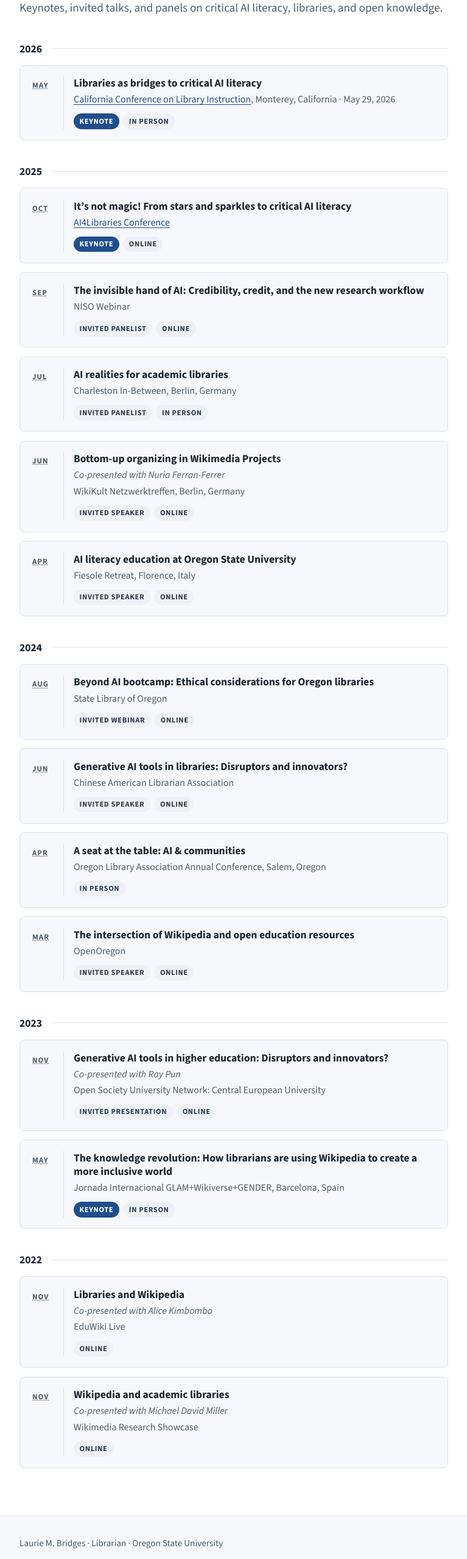
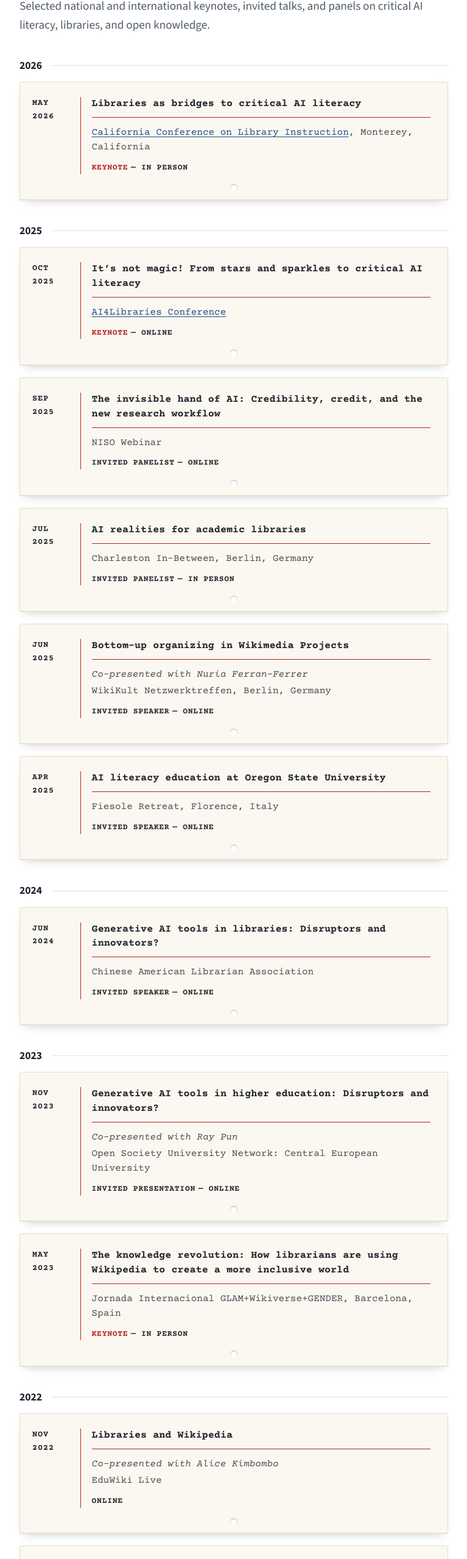
Before and after one commit to ELEMBridges/ELEMBridges.github.io, a plain HTML site: page presentations.html in a window 1280 px wide. Shown: the part 177-2734 px from the top of the page at 61% size, without its empty margins (256-1023 px from the left). Drawn offline with nearby package versions, Linux system fonts and the light colour scheme.

Commit message:
Card catalog design

```diff
--- a/presentations.html
+++ b/presentations.html
@@ -10,7 +10,7 @@
   <meta property="og:type" content="website">
   <link rel="preconnect" href="https://fonts.googleapis.com">
   <link rel="preconnect" href="https://fonts.gstatic.com" crossorigin>
-  <link rel="stylesheet" href="https://fonts.googleapis.com/css2?family=Source+Sans+3:ital,wght@0,400;0,600;0,700;1,400&family=Source+Serif+4:wght@600&display=swap">
+  <link rel="stylesheet" href="https://fonts.googleapis.com/css2?family=Source+Sans+3:ital,wght@0,400;0,600;0,700;1,400&family=Courier+Prime:ital,wght@0,400;0,700;1,400&display=swap">
   <link rel="stylesheet" href="style.css">
 </head>
 <body>
@@ -31,135 +31,111 @@
   <main id="main">
     <div class="wrap">
       <h1>Presentations</h1>
-      <p class="lede">Keynotes, invited talks, and panels on critical AI literacy, libraries, and open knowledge.</p>
+      <p class="lede">Selected national and international keynotes, invited talks, and panels on critical AI literacy, libraries, and open knowledge.</p>
       <h2 class="year">2026</h2>
-      <ul class="talks">
-        <li class="talk">
-          <div class="talk-month"><abbr title="May">May</abbr></div>
-          <div>
-            <h3>Libraries as bridges to critical AI literacy</h3>
-            <p><a href="https://www.cclibinstruction.org/2026-keynote-speaker/">California Conference on Library Instruction</a>, Monterey, California · May 29, 2026</p>
-            <ul class="tags" aria-label="Format"><li class="keynote">Keynote</li><li>In person</li></ul>
+      <ul class="cards">
+        <li class="card">
+          <div class="card-call"><abbr title="May">May</abbr> <br>2026</div>
+          <div class="card-body">
+            <h3 class="card-head">Libraries as bridges to critical AI literacy</h3>
+            <p><a href="https://www.cclibinstruction.org/2026-keynote-speaker/">California Conference on Library Instruction</a>, Monterey, California</p>
+            <ul class="card-tags" aria-label="Format"><li class="keynote">Keynote</li><li>In person</li></ul>
           </div>
         </li>
       </ul>
       <h2 class="year">2025</h2>
-      <ul class="talks">
-        <li class="talk">
-          <div class="talk-month"><abbr title="October">Oct</abbr></div>
-          <div>
-            <h3>It’s not magic! From stars and sparkles to critical AI literacy</h3>
+      <ul class="cards">
+        <li class="card">
+          <div class="card-call"><abbr title="October">Oct</abbr> <br>2025</div>
+          <div class="card-body">
+            <h3 class="card-head">It’s not magic! From stars and sparkles to critical AI literacy</h3>
             <p><a href="https://www.ai4libraries.org/2025speakers">AI4Libraries Conference</a></p>
-            <ul class="tags" aria-label="Format"><li class="keynote">Keynote</li><li>Online</li></ul>
+            <ul class="card-tags" aria-label="Format"><li class="keynote">Keynote</li><li>Online</li></ul>
           </div>
         </li>
-        <li class="talk">
-          <div class="talk-month"><abbr title="September">Sep</abbr></div>
-          <div>
-            <h3>The invisible hand of AI: Credibility, credit, and the new research workflow</h3>
+        <li class="card">
+          <div class="card-call"><abbr title="September">Sep</abbr> <br>2025</div>
+          <div class="card-body">
+            <h3 class="card-head">The invisible hand of AI: Credibility, credit, and the new research workflow</h3>
             <p>NISO Webinar</p>
-            <ul class="tags" aria-label="Format"><li>Invited panelist</li><li>Online</li></ul>
+            <ul class="card-tags" aria-label="Format"><li>Invited panelist</li><li>Online</li></ul>
           </div>
         </li>
-        <li class="talk">
-          <div class="talk-month"><abbr title="July">Jul</abbr></div>
-          <div>
-            <h3>AI realities for academic libraries</h3>
+        <li class="card">
+          <div class="card-call"><abbr title="July">Jul</abbr> <br>2025</div>
+          <div class="card-body">
+            <h3 class="card-head">AI realities for academic libraries</h3>
             <p>Charleston In-Between, Berlin, Germany</p>
-            <ul class="tags" aria-label="Format"><li>Invited panelist</li><li>In person</li></ul>
+            <ul class="card-tags" aria-label="Format"><li>Invited panelist</li><li>In person</li></ul>
           </div>
         </li>
-        <li class="talk">
-          <div class="talk-month"><abbr title="June">Jun</abbr></div>
-          <div>
-            <h3>Bottom-up organizing in Wikimedia Projects</h3>
+        <li class="card">
+          <div class="card-call"><abbr title="June">Jun</abbr> <br>2025</div>
+          <div class="card-body">
+            <h3 class="card-head">Bottom-up organizing in Wikimedia Projects</h3>
             <p class="with">Co-presented with Nuria Ferran-Ferrer</p>
             <p>WikiKult Netzwerktreffen, Berlin, Germany</p>
-            <ul class="tags" aria-label="Format"><li>Invited speaker</li><li>Online</li></ul>
+            <ul class="card-tags" aria-label="Format"><li>Invited speaker</li><li>Online</li></ul>
           </div>
         </li>
-        <li class="talk">
-          <div class="talk-month"><abbr title="April">Apr</abbr></div>
-          <div>
-            <h3>AI literacy education at Oregon State University</h3>
+        <li class="card">
+          <div class="card-call"><abbr title="April">Apr</abbr> <br>2025</div>
+          <div class="card-body">
+            <h3 class="card-head">AI literacy education at Oregon State University</h3>
             <p>Fiesole Retreat, Florence, Italy</p>
-            <ul class="tags" aria-label="Format"><li>Invited speaker</li><li>Online</li></ul>
+            <ul class="card-tags" aria-label="Format"><li>Invited speaker</li><li>Online</li></ul>
           </div>
         </li>
       </ul>
       <h2 class="year">2024</h2>
-      <ul class="talks">
-        <li class="talk">
-          <div class="talk-month"><abbr title="August">Aug</abbr></div>
-          <div>
-            <h3>Beyond AI bootcamp: Ethical considerations for Oregon libraries</h3>
-            <p>State Library of Oregon</p>
-            <ul class="tags" aria-label="Format"><li>Invited webinar</li><li>Online</li></ul>
-          </div>
-        </li>
-        <li class="talk">
-          <div class="talk-month"><abbr title="June">Jun</abbr></div>
-          <div>
-            <h3>Generative AI tools in libraries: Disruptors and innovators?</h3>
+      <ul class="cards">
+        <li class="card">
+          <div class="card-call"><abbr title="June">Jun</abbr> <br>2024</div>
+          <div class="card-body">
+            <h3 class="card-head">Generative AI tools in libraries: Disruptors and innovators?</h3>
             <p>Chinese American Librarian Association</p>
-            <ul class="tags" aria-label="Format"><li>Invited speaker</li><li>Online</li></ul>
-          </div>
-        </li>
-        <li class="talk">
-          <div class="talk-month"><abbr title="April">Apr</abbr></div>
-          <div>
-            <h3>A seat at the table: AI &amp; communities</h3>
-            <p>Oregon Library Association Annual Conference, Salem, Oregon</p>
-            <ul class="tags" aria-label="Format"><li>In person</li></ul>
-          </div>
-        </li>
-        <li class="talk">
-          <div class="talk-month"><abbr title="March">Mar</abbr></div>
-          <div>
-            <h3>The intersection of Wikipedia and open education resources</h3>
-            <p>OpenOregon</p>
-            <ul class="tags" aria-label="Format"><li>Invited speaker</li><li>Online</li></ul>
+            <ul class="card-tags" aria-label="Format"><li>Invited speaker</li><li>Online</li></ul>
           </div>
         </li>
       </ul>
       <h2 class="year">2023</h2>
-      <ul class="talks">
-        <li class="talk">
-          <div class="talk-month"><abbr title="November">Nov</abbr></div>
-          <div>
-            <h3>Generative AI tools in higher education: Disruptors and innovators?</h3>
+      <ul class="cards">
+        <li class="card">
+          <div class="card-call"><abbr title="November">Nov</abbr> <br>2023</div>
+          <div class="card-body">
+            <h3 class="card-head">Generative AI tools in higher education: Disruptors and innovators?</h3>
             <p class="with">Co-presented with Ray Pun</p>
             <p>Open Society University Network: Central European University</p>
-            <ul class="tags" aria-label="Format"><li>Invited presentation</li><li>Online</li></ul>
+            <ul class="card-tags" aria-label="Format"><li>Invited presentation</li><li>Online</li></ul>
           </div>
         </li>
-        <li class="talk">
-          <div class="talk-month"><abbr title="May">May</abbr></div>
-          <div>
-            <h3>The knowledge revolution: How librarians are using Wikipedia to create a more inclusive world</h3>
+        <li class="card">
+          <div class="card-call"><abbr title="May">May</abbr> <br>2023</div>
+          <div class="card-body">
+            <h3 class="card-head">The knowledge revolution: How librarians are using Wikipedia to create a more inclusive world</h3>
             <p>Jornada Internacional GLAM+Wikiverse+GENDER, Barcelona, Spain</p>
-            <ul class="tags" aria-label="Format"><li class="keynote">Keynote</li><li>In person</li></ul>
+            <ul class="card-tags" aria-label="Format"><li class="keynote">Keynote</li><li>In person</li></ul>
           </div>
         </li>
       </ul>
       <h2 class="year">2022</h2>
-      <ul class="talks">
-        <li class="talk">
-          <div class="talk-month"><abbr title="November">Nov</abbr></div>
-          <div>
-            <h3>Libraries and Wikipedia</h3>
+      <ul class="cards">
+        <li class="card">
+          <div class="card-call"><abbr title="November">Nov</abbr> <br>2022</div>
+          <div class="card-body">
+            <h3 class="card-head">Libraries and Wikipedia</h3>
             <p class="with">Co-presented with Alice Kimbombo</p>
             <p>EduWiki Live</p>
-            <ul class="tags" aria-label="Format"><li>Online</li></ul>
+            <ul class="card-tags" aria-label="Format"><li>Online</li></ul>
           </div>
         </li>
-        <li class="talk">
-          <div class="talk-month"><abbr title="November">Nov</abbr></div>
-          <div>
-            <h3>Wikipedia and academic libraries</h3>
+        <li class="card">
+          <div class="card-call"><abbr title="November">Nov</abbr> <br>2022</div>
+          <div class="card-body">
+            <h3 class="card-head">Wikipedia and academic libraries</h3>
             <p class="with">Co-presented with Michael David Miller</p>
             <p>Wikimedia Research Showcase</p>
-            <ul class="tags" aria-label="Format"><li>Online</li></ul>
+            <ul class="card-tags" aria-label="Format"><li>Online</li></ul>
           </div>
         </li>
       </ul>
--- a/style.css
+++ b/style.css
@@ -15,7 +15,6 @@
   --keynote-ink: #ffffff;
   --focus: #c2410c;
   --max: 46rem;
-  --serif: "Source Serif 4", Georgia, "Times New Roman", serif;
   --sans: "Source Sans 3", -apple-system, "Segoe UI", Roboto, Arial, sans-serif;
 }
 
@@ -73,7 +72,7 @@
   gap: 0.5rem 1.5rem; padding-top: 1rem; padding-bottom: 1rem;
 }
 .site-name {
-  font-family: var(--serif); font-weight: 600; font-size: 1.25rem;
+  font-family: var(--sans); font-weight: 700; font-size: 1.2rem;
   color: var(--ink); text-decoration: none;
 }
 .site-nav ul { list-style: none; display: flex; flex-wrap: wrap; gap: 0.25rem 1.25rem; margin: 0; padding: 0; }
@@ -86,9 +85,8 @@
 
 /* Page heading */
 main { padding: 3rem 0 4rem; }
-h1, h2, h3 { font-family: var(--sans); line-height: 1.25; }
-/* Serif is reserved for Laurie's name */
-.site-name, .name { font-family: var(--serif); }
+h1, h2, h3 { font-family: var(--sans); line-height: 1.2; }
+
 h1 { font-size: clamp(2rem, 5vw, 2.6rem); font-weight: 700; margin: 0 0 0.5rem; letter-spacing: -0.01em; }
 .lede { color: var(--muted); font-size: 1.2rem; margin: 0 0 2.5rem; }
 h2 { font-size: 1.4rem; font-weight: 700; margin: 2.75rem 0 1rem; }
@@ -112,45 +110,9 @@
 .roles li + li { margin-top: 0.15rem; }
 .org { color: var(--muted); margin: 0; }
 
-.profile-links { list-style: none; padding: 0; margin: 2rem 0 0; display: flex; flex-wrap: wrap; gap: 0.6rem; }
-.profile-links a {
-  display: inline-block; padding: 0.4rem 0.85rem; border: 1px solid var(--line);
-  border-radius: 999px; background: var(--surface); text-decoration: none;
-  font-size: 0.95rem; font-weight: 600;
-}
-.profile-links a:hover { border-color: var(--accent); background: var(--accent-soft); }
-
-/* Presentations */
-.talks { list-style: none; margin: 0; padding: 0; }
-.talk {
-  display: grid; grid-template-columns: 3.25rem 1fr; gap: 1rem;
-  padding: 1.1rem 1.25rem; margin-bottom: 0.9rem;
-  background: var(--surface); border: 1px solid var(--line); border-radius: 8px;
-}
-.talk-month {
-  font-size: 0.8rem; font-weight: 700; letter-spacing: 0.08em; text-transform: uppercase;
-  color: var(--muted); padding-top: 0.25rem; border-right: 1px solid var(--line);
-}
-.talk h3 { font-family: var(--sans); font-size: 1.1rem; font-weight: 700; margin: 0 0 0.2rem; }
-.talk p { margin: 0; color: var(--muted); font-size: 1rem; }
-.talk .with { font-style: italic; }
-.tags { list-style: none; margin: 0.6rem 0 0; padding: 0; display: flex; flex-wrap: wrap; gap: 0.4rem; }
-.tags li {
-  font-size: 0.78rem; font-weight: 700; letter-spacing: 0.05em; text-transform: uppercase;
-  background: var(--tag-bg); color: var(--tag-ink); padding: 0.15rem 0.6rem; border-radius: 999px;
-}
-.tags li.keynote { background: var(--keynote-bg); color: var(--keynote-ink); }
-
-/* Publications */
-.pubs { list-style: none; margin: 0; padding: 0; }
-.pubs li { padding-left: 1.5rem; text-indent: -1.5rem; margin-bottom: 1rem; overflow-wrap: anywhere; }
-.pubs .note { display: block; text-indent: 0; margin-top: 0.3rem; color: var(--muted); font-size: 1rem; }
 
 /* About */
-.about-head { display: grid; gap: 1.5rem; align-items: start; margin-bottom: 1rem; }
-@media (min-width: 40rem) { .about-head { grid-template-columns: 1fr 10rem; } }
-.about-head .headshot { width: 10rem; height: 10rem; }
-.positions { list-style: none; padding: 0; margin: 0 0 0.5rem; }
+.positions { list-style: none; padding: 0; margin: 0 0 0.9rem; }
 .positions li { margin-bottom: 0.35rem; }
 .positions .dates { color: var(--muted); white-space: nowrap; }
 .edu { margin: 0; }
@@ -174,7 +136,7 @@
 }
 .hero .name {
   font-size: clamp(2.75rem, 8vw, 4.5rem);
-  font-weight: 600; letter-spacing: -0.02em; line-height: 1.05;
+  font-weight: 700; letter-spacing: -0.02em; line-height: 1.05;
   margin: 0 0 1.5rem;
 }
 .hero .tagline { font-size: clamp(1.1rem, 2.4vw, 1.35rem); margin: 0 0 0.4rem; color: var(--ink); }
@@ -184,3 +146,82 @@
   display: flex; flex-wrap: wrap; gap: 0.4rem 1.5rem; font-size: 1.05rem;
 }
 .hero-links a { font-weight: 600; }
+
+/* Header and footer: white, blending into the page */
+.site-header, .site-footer { background: var(--bg); }
+
+/* ---------- Card catalog cards ---------- */
+:root {
+  --card: #fbf8f1;
+  --card-edge: #e3dccd;
+  --card-ink: #23262b;
+  --card-muted: #4a4d52;
+  --card-red: #b3261e;
+  --type: "Courier Prime", "Courier New", Courier, monospace;
+}
+@media (prefers-color-scheme: dark) {
+  :root { --card: #f3eee2; --card-edge: #d8cfbc; }
+}
+.cards { list-style: none; margin: 0; padding: 0; display: grid; gap: 1.25rem; }
+.card {
+  position: relative;
+  display: grid; grid-template-columns: 5rem 1fr; gap: 0 1.1rem;
+  padding: 1.5rem 1.75rem 2.6rem 1.25rem;
+  background: var(--card); color: var(--card-ink);
+  border: 1px solid var(--card-edge); border-radius: 3px;
+  box-shadow: 0 1px 0 #ebe4d5, 0 8px 16px -10px rgba(27, 36, 48, .35);
+  font-family: var(--type); font-size: 1rem; line-height: 1.5;
+}
+.card::after { /* the punched rod hole */
+  content: ""; position: absolute; left: 50%; bottom: .75rem;
+  width: .8rem; height: .8rem; margin-left: -.4rem; border-radius: 50%;
+  background: var(--bg); box-shadow: inset 0 1px 2px rgba(0, 0, 0, .3);
+}
+.card-call {
+  font-family: var(--type); font-weight: 700; font-size: .85rem;
+  letter-spacing: .06em; text-transform: uppercase; line-height: 1.6;
+  border-right: 1.5px solid var(--card-red); padding-right: .5rem;
+}
+.card-call abbr { text-decoration: none; }
+.card-body { min-width: 0; }
+.card-body a { color: #1f4e8c; }
+.card-head {
+  font-family: var(--type); font-weight: 700; font-size: 1.05rem; line-height: 1.4;
+  color: var(--card-ink); margin: 0 0 .75rem; padding-bottom: .6rem;
+  border-bottom: 1.5px solid var(--card-red);
+}
+.card-head a { color: var(--card-ink); text-decoration-color: rgba(35, 38, 43, .35); }
+.card-head a:hover { color: #1f4e8c; }
+.card p { margin: 0 0 .2rem; color: var(--card-muted); overflow-wrap: anywhere; }
+.card .with { font-style: italic; }
+.card-doi { font-size: .9rem; }
+.card-note { margin-top: .6rem !important; }
+.card-subjects { margin-top: .9rem !important; font-size: .9rem; color: var(--card-ink) !important; }
+.card-tags { list-style: none; margin: .8rem 0 0; padding: 0; display: flex; flex-wrap: wrap; gap: .3rem; }
+.card-tags li { font-weight: 700; font-size: .82rem; letter-spacing: .05em; text-transform: uppercase; }
+.card-tags li + li::before { content: "— "; }
+.card-tags li.keynote { color: var(--card-red); }
+@media (max-width: 34rem) {
+  .card { grid-template-columns: 1fr; padding: 1.25rem 1.25rem 2.5rem; }
+  .card-call { border-right: 0; padding: 0; margin-bottom: .6rem; }
+  .card-call br { display: none; }
+}
+
+/* About: author card with a clipped-on photo */
+.author-card { grid-template-columns: 5rem 1fr 8rem; margin-bottom: 1.5rem; }
+.card-photo {
+  width: 7.5rem; height: 9.4rem; object-fit: cover; object-position: 50% 25%;
+  border: 6px solid #fff; box-shadow: 0 2px 6px rgba(0,0,0,.2); transform: rotate(2deg);
+  justify-self: end;
+}
+@media (max-width: 40rem) {
+  .author-card { grid-template-columns: 1fr; }
+  .card-photo { grid-row: 1; justify-self: start; margin-bottom: 1rem; }
+}
+.author-card .positions li { color: var(--card-ink); }
+
+/* Plain row of profile links (About page) — same style as the homepage links */
+.link-row { list-style: none; padding: 0; margin: 0 0 1rem; display: flex; flex-wrap: wrap; gap: 0.4rem 1.5rem; font-size: 1.05rem; }
+.link-row a { font-weight: 600; }
+.author-card { grid-template-columns: 2.5rem 1fr 8rem; }
+@media (max-width: 40rem) { .author-card { grid-template-columns: 1fr; } .author-card .card-call { display: none; } }
```
Also changed, not shown: about.html (+10 -7 lines), index.html (+1 -1 lines), publications.html (+115 -18 lines).
